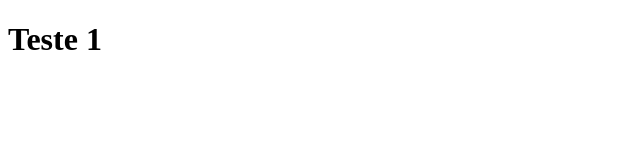
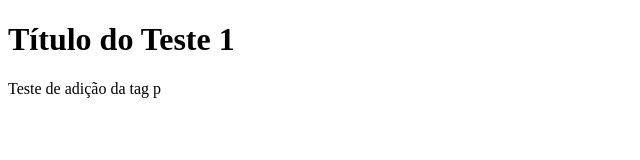
Before and after one commit to jhonnytelles/teste, a plain HTML site: page index.html in a window 1280 px wide. Shown: the whole page, without its empty margins (0-640 px from the left). Drawn offline with Linux system fonts and the light colour scheme.

Commit message:
Alteração do H1 e inclusão de tag p

```diff
--- a/index.html
+++ b/index.html
@@ -4,7 +4,8 @@
 	<title>Website de Teste</title>
 </head>
 <body>
-	<h1>Teste 1</h1>
+	<h1>Título do Teste 1</h1>
+	<p>Teste de adição da tag p</p>
 
 </body>
 </html>
```
